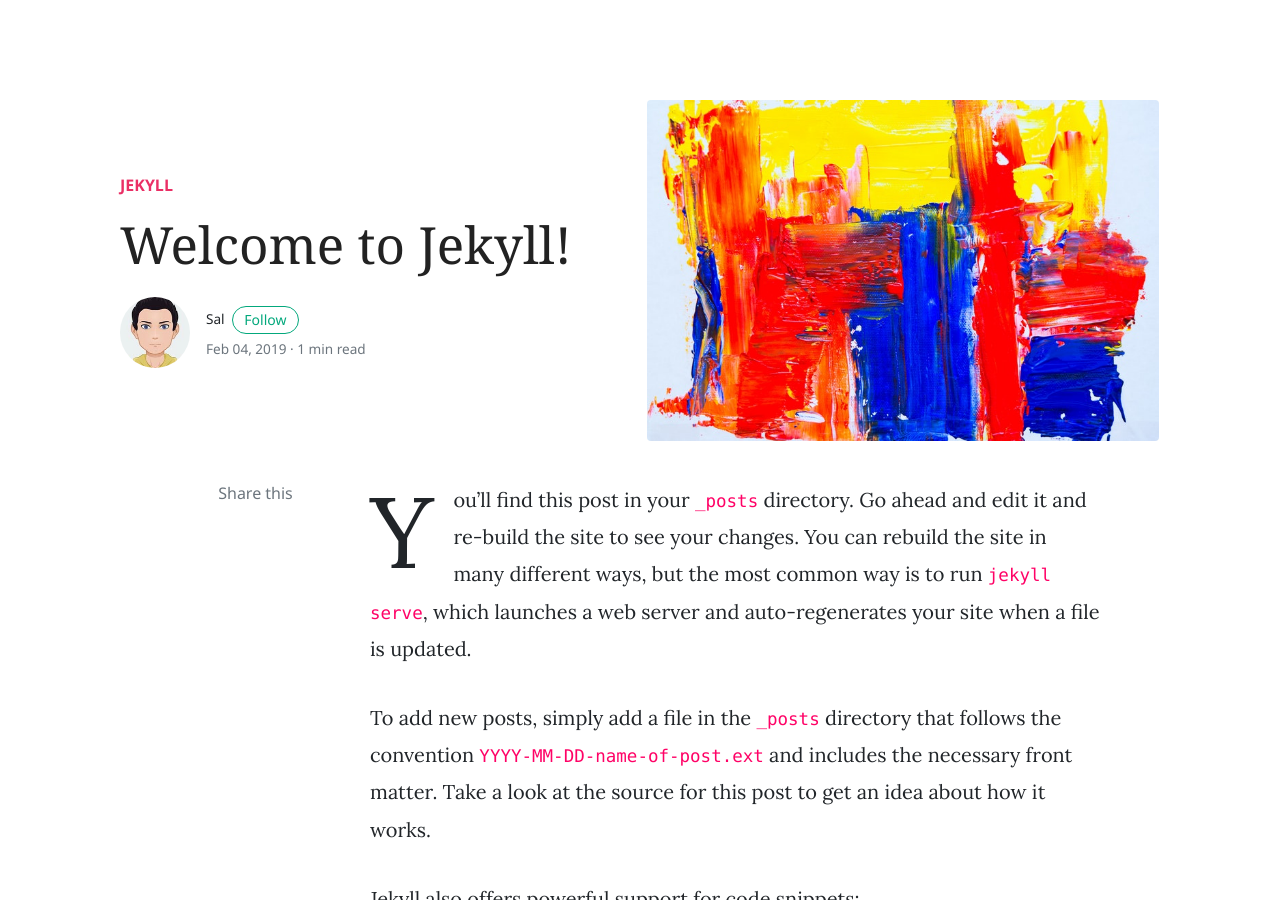
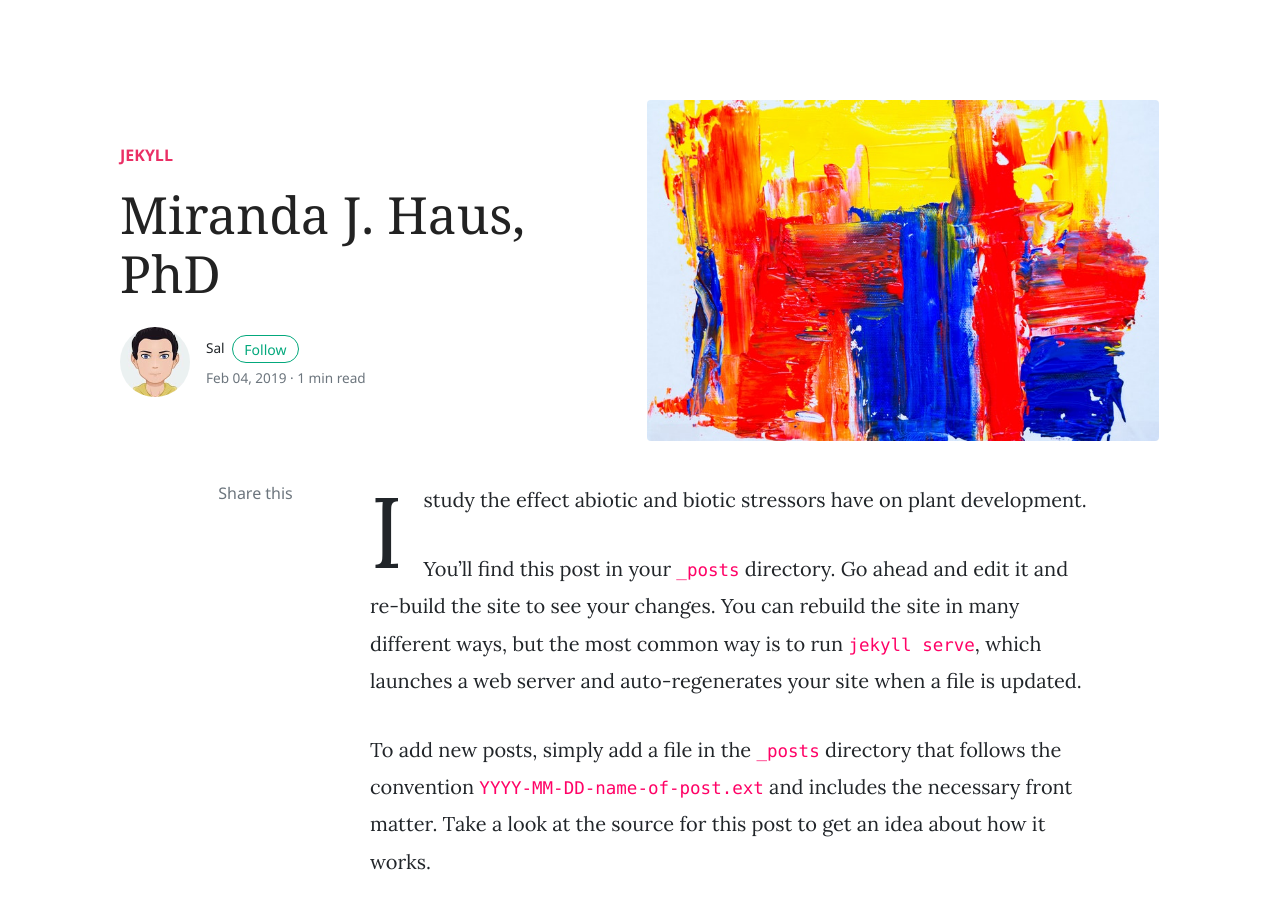
Before and after one commit to HausMJ/hausmj.github.io, a Jekyll site: the page built from _posts/2019-02-04-welcome-to-jekyll.markdown, in a window 1280 px wide and 900 px high. Built offline with Jekyll 4.4.1, drawn with Linux system fonts in a browser that asks for light colours; nearby versions of some CDN libraries; comment, search, counter and statistics services are not loaded.

Commit message:
Update 2019-02-04-welcome-to-jekyll.markdown

```diff
--- a/_posts/2019-02-04-welcome-to-jekyll.markdown
+++ b/_posts/2019-02-04-welcome-to-jekyll.markdown
@@ -1,9 +1,11 @@
 ---
 layout: post
-title:  "Welcome to Jekyll!"
+title:  "Miranda J. Haus, PhD"
 categories: [ Jekyll ]
 image: assets/images/demo1.jpg
 ---
+I study the effect abiotic and biotic stressors have on plant development.
+
 You’ll find this post in your `_posts` directory. Go ahead and edit it and re-build the site to see your changes. You can rebuild the site in many different ways, but the most common way is to run `jekyll serve`, which launches a web server and auto-regenerates your site when a file is updated.
 
 To add new posts, simply add a file in the `_posts` directory that follows the convention `YYYY-MM-DD-name-of-post.ext` and includes the necessary front matter. Take a look at the source for this post to get an idea about how it works.
```
